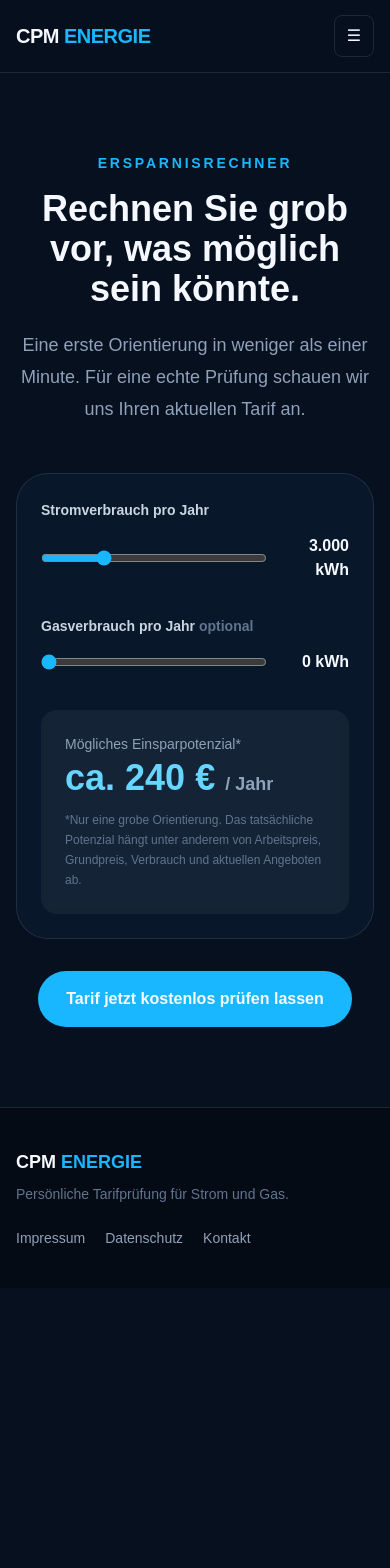
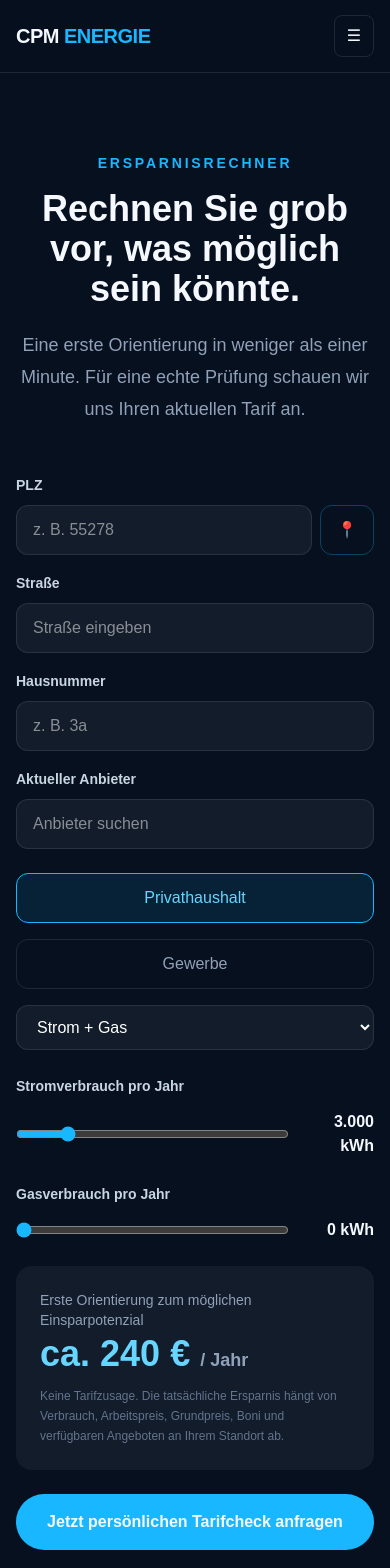
Before and after one commit to svt8f46zcd-stack/cpm-energie-website, a Next.js app: page /ersparnisrechner in a window 390 px wide. Shown: the top 1568 px of the page. Before the commit the page ends 1288 px from the top, so only its background shows below. Built offline with nearby package versions, Linux system fonts and the light colour scheme.

Commit message:
Integrate address autocomplete and tariff check flow

```diff
--- a/components/SavingsCalculator.tsx
+++ b/components/SavingsCalculator.tsx
@@ -1,22 +1,174 @@
 "use client";
 
-import { useMemo, useState } from "react";
+import { useEffect, useMemo, useRef, useState } from "react";
+import Link from "next/link";
+
+const CITY_BY_PREFIX: Record<string, string> = {
+  "01": "Dresden",
+  "04": "Leipzig",
+  "10": "Berlin",
+  "20": "Hamburg",
+  "30": "Hannover",
+  "40": "Düsseldorf",
+  "50": "Köln",
+  "55": "Mainz / Rheinland-Pfalz",
+  "60": "Frankfurt am Main",
+  "65": "Wiesbaden / Hessen",
+  "66": "Saarbrücken / Saarland",
+  "68": "Mannheim / Rhein-Neckar",
+  "70": "Stuttgart",
+  "76": "Karlsruhe",
+  "80": "München",
+  "90": "Nürnberg",
+  "99": "Erfurt / Thüringen",
+};
+
+const STREETS: Record<string, string[]> = {
+  Berlin: ["Friedrichstraße", "Unter den Linden", "Kurfürstendamm", "Alexanderplatz", "Hauptstraße"],
+  Hamburg: ["Mönckebergstraße", "Jungfernstieg", "Steindamm", "Reeperbahn", "Hauptstraße"],
+  München: ["Maximilianstraße", "Leopoldstraße", "Sendlinger Straße", "Marienplatz", "Hauptstraße"],
+  Köln: ["Hohe Straße", "Schildergasse", "Deutzer Freiheit", "Breite Straße", "Hauptstraße"],
+  "Frankfurt am Main": ["Zeil", "Kaiserstraße", "Mainzer Landstraße", "Berger Straße", "Hauptstraße"],
+  Mainz: ["Große Bleiche", "Rheinallee", "Ludwigsstraße", "Augustusstraße", "Hauptstraße"],
+  Stuttgart: ["Königstraße", "Calwer Straße", "Theodor-Heuss-Straße", "Schlossstraße", "Hauptstraße"],
+  Nürnberg: ["Königstraße", "Fürther Straße", "Äußere Bayreuther Straße", "Hauptstraße"],
+};
+
+const PROVIDERS = [
+  "E.ON", "EnBW", "Vattenfall", "RheinEnergie", "Mainova", "Stadtwerke München",
+  "Yello Strom", "LichtBlick", "Naturstrom", "EWE", "Energieversorgung Mittelrhein", "Sonstiger Anbieter"
+];
+
+function cityForPostalCode(postalCode: string) {
+  if (postalCode.length !== 5) return "";
+  return CITY_BY_PREFIX[postalCode.slice(0, 2)] || "Deutschland";
+}
+
+function streetSuggestions(city: string, query: string) {
+  const key = Object.keys(STREETS).find((name) => city.includes(name));
+  const streets = key ? STREETS[key] : ["Hauptstraße", "Bahnhofstraße", "Gartenstraße", "Kirchstraße", "Berliner Straße"];
+  const q = query.trim().toLowerCase();
+  return (q ? streets.filter((street) => street.toLowerCase().includes(q)) : streets).slice(0, 6);
+}
 
 export function SavingsCalculator() {
+  const [postalCode, setPostalCode] = useState("");
+  const [street, setStreet] = useState("");
+  const [houseNumber, setHouseNumber] = useState("");
+  const [city, setCity] = useState("");
+  const [provider, setProvider] = useState("");
   const [electricity, setElectricity] = useState(3000);
   const [gas, setGas] = useState(0);
-  const savings = useMemo(() => Math.round(electricity * 0.08 + gas * 0.045), [electricity, gas]);
-  return <div className="glass rounded-[2rem] p-6 md:p-9">
-    <div className="grid gap-8 md:grid-cols-2">
-      <div>
-        <label className="text-sm font-semibold text-slate-300">Stromverbrauch pro Jahr</label>
-        <div className="mt-3 flex items-center gap-3"><input type="range" min="500" max="10000" step="100" value={electricity} onChange={e=>setElectricity(Number(e.target.value))} className="w-full accent-[#19b7ff]"/><span className="w-24 text-right font-bold">{electricity.toLocaleString("de-DE")} kWh</span></div>
+  const [customerType, setCustomerType] = useState<"private" | "business">("private");
+  const [tariffType, setTariffType] = useState<"strom" | "gas" | "both">("both");
+  const [showStreets, setShowStreets] = useState(false);
+  const [showProviders, setShowProviders] = useState(false);
+  const [detecting, setDetecting] = useState(false);
+  const streetRef = useRef<HTMLDivElement>(null);
+
+  useEffect(() => {
+    if (/^\d{5}$/.test(postalCode)) setCity(cityForPostalCode(postalCode));
+    else if (postalCode.length < 5) setCity("");
+  }, [postalCode]);
+
+  const streets = useMemo(() => streetSuggestions(city, street), [city, street]);
+  const providerMatches = useMemo(() => {
+    const q = provider.toLowerCase().trim();
+    if (!q) return PROVIDERS.slice(0, 6);
+    return PROVIDERS.filter((item) => item.toLowerCase().includes(q)).slice(0, 6);
+  }, [provider]);
+
+  const estimatedSavings = useMemo(() => {
+    const stromSaving = tariffType === "gas" ? 0 : electricity * (customerType === "business" ? 0.06 : 0.08);
+    const gasSaving = tariffType === "strom" ? 0 : gas * (customerType === "business" ? 0.035 : 0.045);
+    return Math.max(0, Math.round(stromSaving + gasSaving));
+  }, [electricity, gas, customerType, tariffType]);
+
+  async function detectLocation() {
+    if (!navigator.geolocation) return;
+    setDetecting(true);
+    navigator.geolocation.getCurrentPosition(async (position) => {
+      try {
+        const response = await fetch(`/api/location/reverse?lat=${position.coords.latitude}&lon=${position.coords.longitude}`, { cache: "no-store" });
+        if (!response.ok) throw new Error("location");
+        const data = await response.json();
+        setPostalCode(data.postalCode || "");
+        setCity(data.city || "");
+        setStreet(data.street || "");
+        setHouseNumber(data.houseNumber || "");
+      } catch {
+        // Manual address entry remains available.
+      } finally {
+        setDetecting(false);
+      }
+    }, () => setDetecting(false), { enableHighAccuracy: false, timeout: 10000, maximumAge: 300000 });
+  }
+
+  const params = new URLSearchParams({
+    plz: postalCode,
+    ort: city,
+    strasse: street,
+    hausnummer: houseNumber,
+    anbieter: provider,
+    strom: String(electricity),
+    gas: String(gas),
+    kundentyp: customerType,
+    tarif: tariffType,
+  });
+
+  return (
+    <div className="space-y-6">
+      <div className="grid gap-4 md:grid-cols-2">
+        <div>
+          <label className="text-sm font-semibold text-slate-300">PLZ</label>
+          <div className="mt-2 flex gap-2">
+            <input value={postalCode} onChange={(e) => setPostalCode(e.target.value.replace(/\D/g, "").slice(0, 5))} inputMode="numeric" maxLength={5} placeholder="z. B. 55278" className="w-full rounded-xl border border-white/10 bg-white/5 px-4 py-3 text-white outline-none focus:border-[#19b7ff]" />
+            <button type="button" onClick={detectLocation} disabled={detecting} className="rounded-xl border border-[#19b7ff]/30 px-4 text-sm font-semibold text-[#66d5ff] hover:bg-[#19b7ff]/10">{detecting ? "…" : "📍"}</button>
+          </div>
+          {city && <p className="mt-1 text-xs text-slate-500">Erkannt: {city}</p>}
+        </div>
+        <div ref={streetRef} className="relative">
+          <label className="text-sm font-semibold text-slate-300">Straße</label>
+          <input value={street} onChange={(e) => { setStreet(e.target.value); setShowStreets(true); }} onFocus={() => setShowStreets(true)} placeholder="Straße eingeben" className="mt-2 w-full rounded-xl border border-white/10 bg-white/5 px-4 py-3 text-white outline-none focus:border-[#19b7ff]" />
+          {showStreets && streets.length > 0 && street && (
+            <div className="absolute z-20 mt-1 w-full overflow-hidden rounded-xl border border-white/10 bg-[#081725] shadow-2xl">
+              {streets.map((item) => <button key={item} type="button" onClick={() => { setStreet(item); setShowStreets(false); }} className="block w-full px-4 py-3 text-left text-sm text-slate-200 hover:bg-white/10">{item}</button>)}
+            </div>
+          )}
+        </div>
+        <div>
+          <label className="text-sm font-semibold text-slate-300">Hausnummer</label>
+          <input value={houseNumber} onChange={(e) => setHouseNumber(e.target.value.slice(0, 8))} placeholder="z. B. 3a" className="mt-2 w-full rounded-xl border border-white/10 bg-white/5 px-4 py-3 text-white outline-none focus:border-[#19b7ff]" />
+        </div>
+        <div className="relative">
+          <label className="text-sm font-semibold text-slate-300">Aktueller Anbieter</label>
+          <input value={provider} onChange={(e) => { setProvider(e.target.value); setShowProviders(true); }} onFocus={() => setShowProviders(true)} placeholder="Anbieter suchen" className="mt-2 w-full rounded-xl border border-white/10 bg-white/5 px-4 py-3 text-white outline-none focus:border-[#19b7ff]" />
+          {showProviders && providerMatches.length > 0 && (
+            <div className="absolute z-20 mt-1 w-full overflow-hidden rounded-xl border border-white/10 bg-[#081725] shadow-2xl">
+              {providerMatches.map((item) => <button key={item} type="button" onClick={() => { setProvider(item); setShowProviders(false); }} className="block w-full px-4 py-3 text-left text-sm text-slate-200 hover:bg-white/10">{item}</button>)}
+            </div>
+          )}
+        </div>
       </div>
-      <div>
-        <label className="text-sm font-semibold text-slate-300">Gasverbrauch pro Jahr <span className="text-slate-500">optional</span></label>
-        <div className="mt-3 flex items-center gap-3"><input type="range" min="0" max="30000" step="500" value={gas} onChange={e=>setGas(Number(e.target.value))} className="w-full accent-[#19b7ff]"/><span className="w-24 text-right font-bold">{gas.toLocaleString("de-DE")} kWh</span></div>
+
+      <div className="grid gap-4 sm:grid-cols-3">
+        <button type="button" onClick={() => setCustomerType("private")} className={`rounded-xl border px-4 py-3 text-sm font-semibold ${customerType === "private" ? "border-[#19b7ff] bg-[#19b7ff]/10 text-[#66d5ff]" : "border-white/10 text-slate-400"}`}>Privathaushalt</button>
+        <button type="button" onClick={() => setCustomerType("business")} className={`rounded-xl border px-4 py-3 text-sm font-semibold ${customerType === "business" ? "border-[#19b7ff] bg-[#19b7ff]/10 text-[#66d5ff]" : "border-white/10 text-slate-400"}`}>Gewerbe</button>
+        <select value={tariffType} onChange={(e) => setTariffType(e.target.value as "strom" | "gas" | "both")} className="rounded-xl border border-white/10 bg-white/5 px-4 py-3 text-sm text-white outline-none"><option value="both">Strom + Gas</option><option value="strom">Nur Strom</option><option value="gas">Nur Gas</option></select>
       </div>
+
+      <div className="grid gap-6 md:grid-cols-2">
+        {(tariffType === "strom" || tariffType === "both") && <div><label className="text-sm font-semibold text-slate-300">Stromverbrauch pro Jahr</label><div className="mt-3 flex items-center gap-3"><input type="range" min="500" max="15000" step="100" value={electricity} onChange={(e) => setElectricity(Number(e.target.value))} className="w-full accent-[#19b7ff]"/><span className="w-24 text-right font-bold">{electricity.toLocaleString("de-DE")} kWh</span></div></div>}
+        {(tariffType === "gas" || tariffType === "both") && <div><label className="text-sm font-semibold text-slate-300">Gasverbrauch pro Jahr</label><div className="mt-3 flex items-center gap-3"><input type="range" min="0" max="40000" step="500" value={gas} onChange={(e) => setGas(Number(e.target.value))} className="w-full accent-[#19b7ff]"/><span className="w-24 text-right font-bold">{gas.toLocaleString("de-DE")} kWh</span></div></div>}
+      </div>
+
+      <div className="rounded-2xl bg-white/5 p-6">
+        <p className="text-sm text-slate-400">Erste Orientierung zum möglichen Einsparpotenzial</p>
+        <p className="mt-1 text-4xl font-black text-[#66d5ff]">ca. {estimatedSavings.toLocaleString("de-DE")} € <span className="text-lg text-slate-400">/ Jahr</span></p>
+        <p className="mt-3 text-xs leading-5 text-slate-500">Keine Tarifzusage. Die tatsächliche Ersparnis hängt von Verbrauch, Arbeitspreis, Grundpreis, Boni und verfügbaren Angeboten an Ihrem Standort ab.</p>
+      </div>
+
+      <Link href={`/kontakt?${params.toString()}`} className="block rounded-full bg-[#19b7ff] px-6 py-4 text-center font-bold text-[#03101c] hover:bg-white">Jetzt persönlichen Tarifcheck anfragen</Link>
     </div>
-    <div className="mt-9 rounded-2xl bg-white/5 p-6"><p className="text-sm text-slate-400">Mögliches Einsparpotenzial*</p><p className="mt-1 text-4xl font-black text-[#66d5ff]">ca. {savings.toLocaleString("de-DE")} € <span className="text-lg text-slate-400">/ Jahr</span></p><p className="mt-3 text-xs leading-5 text-slate-500">*Nur eine grobe Orientierung. Das tatsächliche Potenzial hängt unter anderem von Arbeitspreis, Grundpreis, Verbrauch und aktuellen Angeboten ab.</p></div>
-  </div>;
+  );
 }
```
